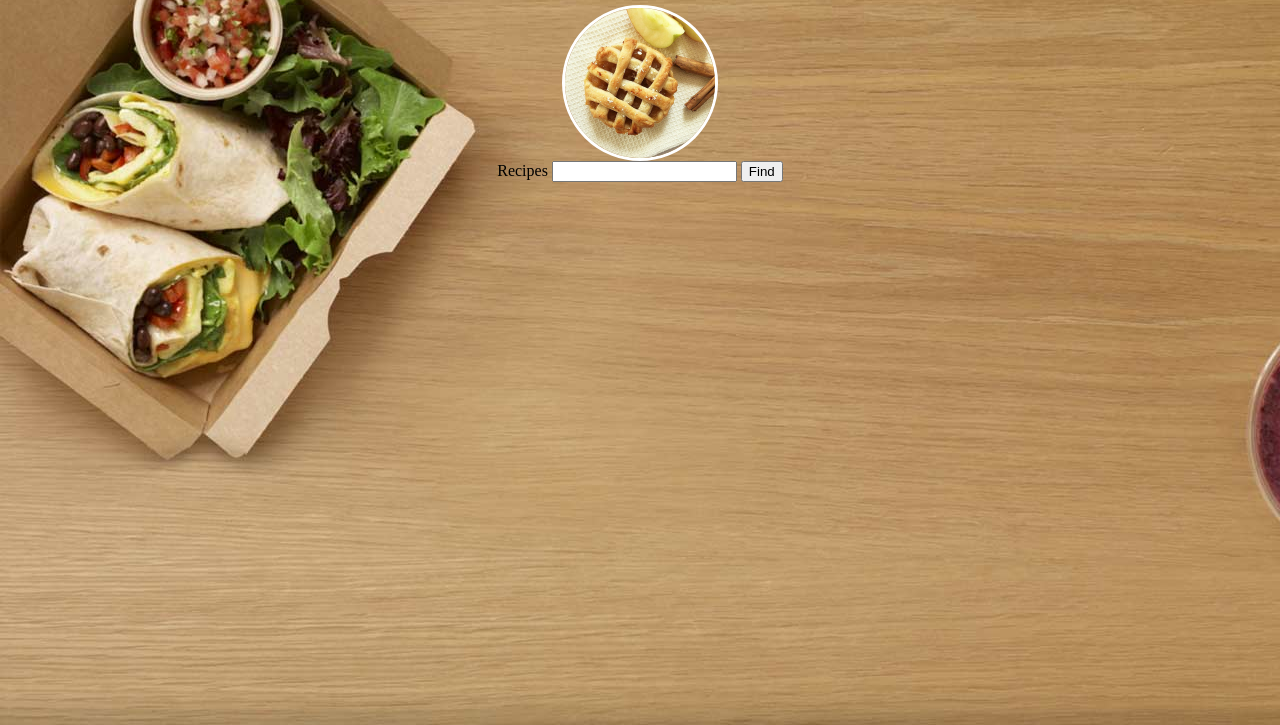
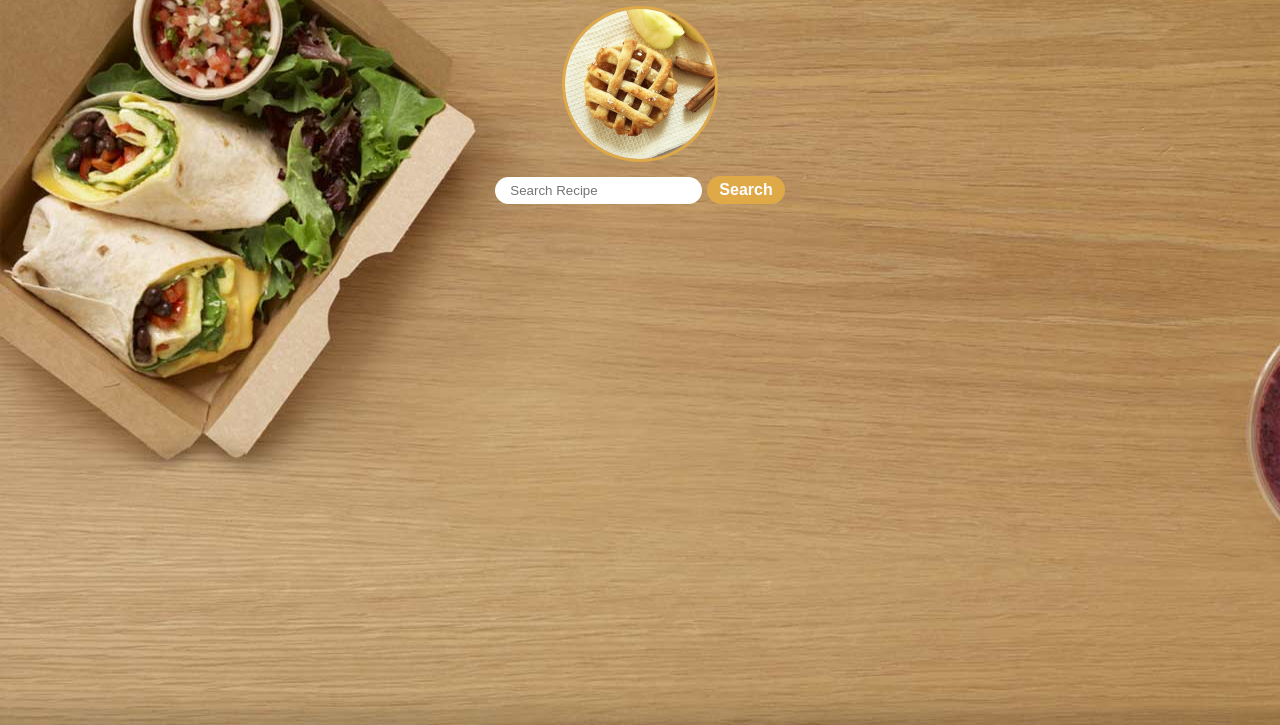
Before and after one commit to tafariberesford/My-API-Project, a plain HTML site: page index.html in a window 1280 px wide. Shown: the part 75-800 px from the top of the page. Drawn offline with nearby package versions, Linux system fonts and the light colour scheme.

Commit message:
updated CSS

```diff
--- a/app.js
+++ b/app.js
@@ -5,8 +5,8 @@ const dataContainer = document.querySelector('#data-container')
 let dropDown = document.querySelector('#find-button')
 let input = document.querySelector('#search-selection')
 
-// This code is retrieving data recipe data from the API. Included is an event listener which allows users to
-// click on an image in order to
+// This code is retrieving data image data from the API. Included is an event listener which allows users to
+// click on an image. This allows the user to see the title of the recipe and also an image of it.
 const getRecipe = async (input) => {
   try {
     const getRecipeURL = `https://api.spoonacular.com/recipes/complexSearch?query=${input.value}&number=3&apiKey=28188e9faf684ee6a9c176bb130bf27f`
@@ -43,7 +43,7 @@ dropDown.addEventListener('click', (e) =>{
   } remove()
   getRecipe(input)
 })
-
+// This code is allowing the user to see the extended ingredients list.
 const getIngredients = async (id) => {
   try {
     const getIngredientList = `https://api.spoonacular.com/recipes/${id}/information?apiKey=28188e9faf684ee6a9c176bb130bf27f`
--- a/index.html
+++ b/index.html
@@ -10,15 +10,15 @@
   <title>Tafari's Recipes</title>
 </head>
 <body>
-  <h1>Tafari's Food Ingredients</h1>
+  <h1>Tastiest Food Ingredients</h1>
   <img id='piepic' class='center' src="piepic.jpg">
   <form>
-    <label for='text'>Recipes</label>
-    <input type='text' id='search-selection'>
+    <!-- <label for='text' id="label">Recipes</label> -->
+    <input type='text' id='search-selection' placeholder="Search Recipe">
     <!-- <select id="select-recipe">
       <option disable selected>Select a Recipe</option>
     </select> -->
-    <button id="find-button">Find</button>
+    <button id="find-button">Search</button>
   </form>
 
   <script>
--- a/style.css
+++ b/style.css
@@ -1,18 +1,17 @@
 body {
-  /* background-image: url("foodback.jpg"); */
   background-image: url(Backgrounds-Food-053.jpg);
   background-color: rgb(255, 255, 255);
   max-width: 500px;
   margin: auto;
   text-align: center;
-  font-family:'Times New Roman', Times, serif;
+  font-family: 'Lucida Sans', 'Lucida Sans Regular', 'Lucida Grande', 'Lucida Sans Unicode', Geneva, Verdana, sans-serif;
 }
 
 #piepic {
   width: 150px;
   border-radius: 50%;
   border-style: solid;
-  border-color: white;
+  border-color: #e0a948
 }
 
 .center {
@@ -32,8 +31,11 @@ h1 {
 }
 
 #data-container img {
-  border-radius: 75%;
+  border-radius: 25px;
   border-style: solid;
+  border-color: white;
+  border-width: 2px;
+  margin-right: 10px;
 }
 
 @media screen and (max-width: 600px) {
@@ -55,3 +57,32 @@ h1 {
 #data-container title {
   background-blend-mode: luminosity;
 }
+
+#find-button {
+  background-color: #e0a948; /* Green */
+  border: none;
+  color: white;
+  padding: 5px 12px;
+  text-align: center;
+  text-decoration: none;
+  display: inline-block;
+  font-size: 16px;
+  font-weight: bold;
+  border-radius: 50px;
+}
+
+#search-selection {
+  padding: 6px 15px 6px 15px;
+  border: none;
+  border-radius: 20px;
+  margin-top: 15px;
+}
+
+/* #label {
+  background: #4CAF50;
+  padding: 5px 5px 5px 5px;
+  color: white;
+  border-radius: 20px;
+  margin-top: 25px;
+  font-weight: bold;
+} */
```
